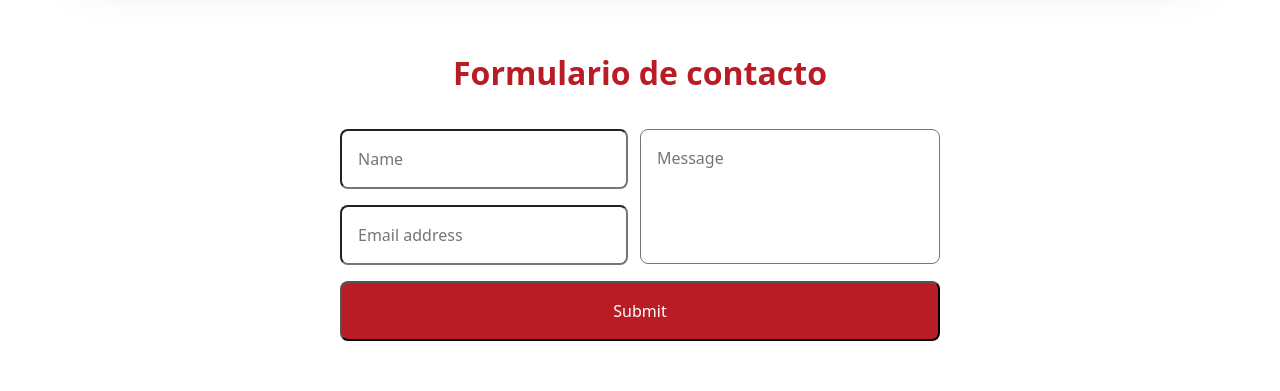
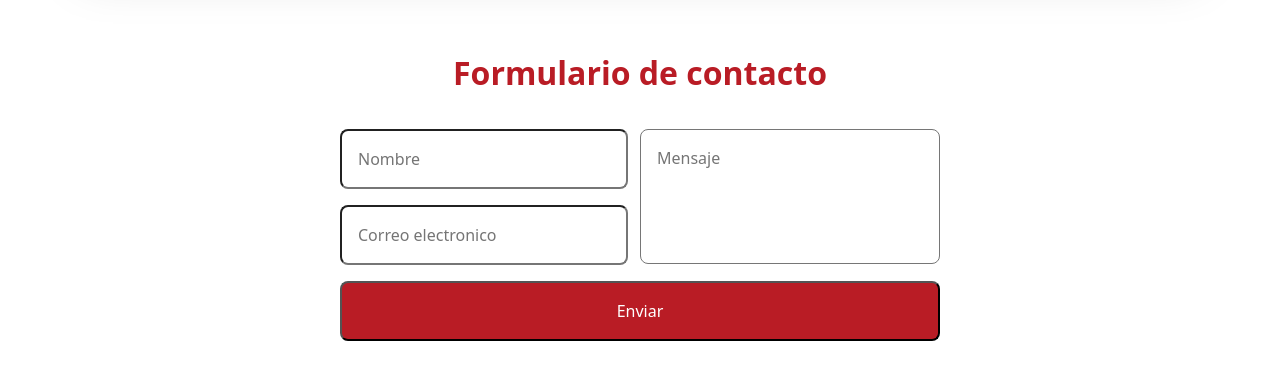
Before and after one commit to Agoitz2/Landing_page, a React (Create React App) app in the folder landing_page/: page / in a window 1280 px wide. Shown: the part 1880-2271 px from the top of the page. Built offline with nearby package versions, Linux system fonts and the light colour scheme.

Commit message:
cambio idioma

```diff
--- a/landing_page/src/componente/form/form.css
+++ b/landing_page/src/componente/form/form.css
@@ -1,8 +1,3 @@
-/* html, body {
-    background: #f1f1f1;
-    font-family: 'Merriweather', sans-serif;
-    padding: 1em;
-}  */
 h2 {
     text-align: center;
     font-weight: bolder;
@@ -20,7 +15,6 @@ input, textarea {
     display: block;
     width: 100%;
     margin-top: 1em;
-    /* font-family: 'Merriweather', sans-serif;  */
     resize: none;
 }
 #input-submit {
--- a/landing_page/src/componente/form/form.js
+++ b/landing_page/src/componente/form/form.js
@@ -10,14 +10,14 @@ class Form extends Component
                 <h2>Formulario de contacto</h2>
                 <form className='cf'>
                 <div className='half left cf'>
-                    <input type='text' placeholder='Name' name='user_name' />
-                    <input type='email' placeholder='Email address' name='user_email' />
+                    <input type='text' placeholder='Nombre' name='user_name' />
+                    <input type='email' placeholder='Correo electronico' name='user_email' />
                 </div>
                 <div className='half right cf'>
-                    <textarea name='message' type='text' placeholder='Message'>
+                    <textarea name='message' type='text' placeholder='Mensaje'>
                     </textarea>
                 </div>
-                <input type='submit' value='Submit' id='input-submit' />
+                <input type='submit' value='Enviar' id='input-submit' />
                 </form>
             </div>
         );
--- a/landing_page/src/componente/helpers/Data.js
+++ b/landing_page/src/componente/helpers/Data.js
@@ -98,41 +98,41 @@ let navbar_accounts = [
 // 	}
 // ]
 
-let top_blogs = [
-	{
-		img: require('../../images/pics/blogs/logo.png'),
-		alt: 'blog 1'
-	},
-	{
-		img: require('../../images/pics/blogs/logo.png'),
-		alt: 'blog 2'
-	},
-	{
-		img: require('../../images/pics/blogs/logo.png'),
-		alt: 'blog 3'
-	},
-	{
-		img: require('../../images/pics/blogs/logo.png'),
-		alt: 'blog 4'
-	},
-	{
-		img: require('../../images/pics/blogs/logo.png'),
-		alt: 'blog 5'
-	}
-]
+// let top_blogs = [
+// 	{
+// 		img: require('../../images/pics/blogs/logo.png'),
+// 		alt: 'blog 1'
+// 	},
+// 	{
+// 		img: require('../../images/pics/blogs/logo.png'),
+// 		alt: 'blog 2'
+// 	},
+// 	{
+// 		img: require('../../images/pics/blogs/logo.png'),
+// 		alt: 'blog 3'
+// 	},
+// 	{
+// 		img: require('../../images/pics/blogs/logo.png'),
+// 		alt: 'blog 4'
+// 	},
+// 	{
+// 		img: require('../../images/pics/blogs/logo.png'),
+// 		alt: 'blog 5'
+// 	}
+// ]
 
-let recent_blogs = [
-	{
-		img: require('../../images/pics/blogs/logo.png'),
-		alt: 'blog 6',
-		mar: 'mb-3'
-	},
-	{
-		img: require('../../images/pics/blogs/logo.png'),
-		alt: 'blog 7',
-		mar: ''
-	}
-]
+// let recent_blogs = [
+// 	{
+// 		img: require('../../images/pics/blogs/logo.png'),
+// 		alt: 'blog 6',
+// 		mar: 'mb-3'
+// 	},
+// 	{
+// 		img: require('../../images/pics/blogs/logo.png'),
+// 		alt: 'blog 7',
+// 		mar: ''
+// 	}
+// ]
 
 let faq_items = [
 	{
```
